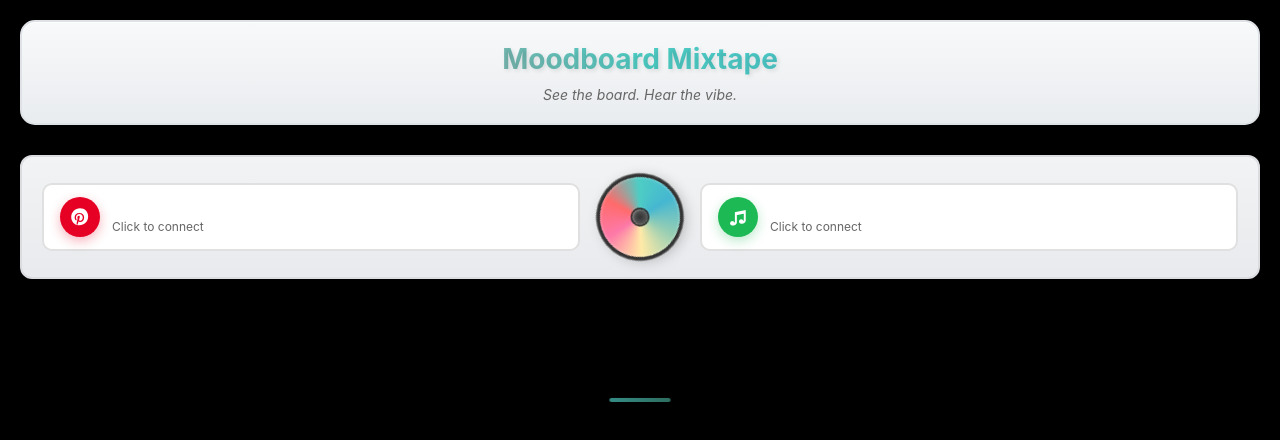
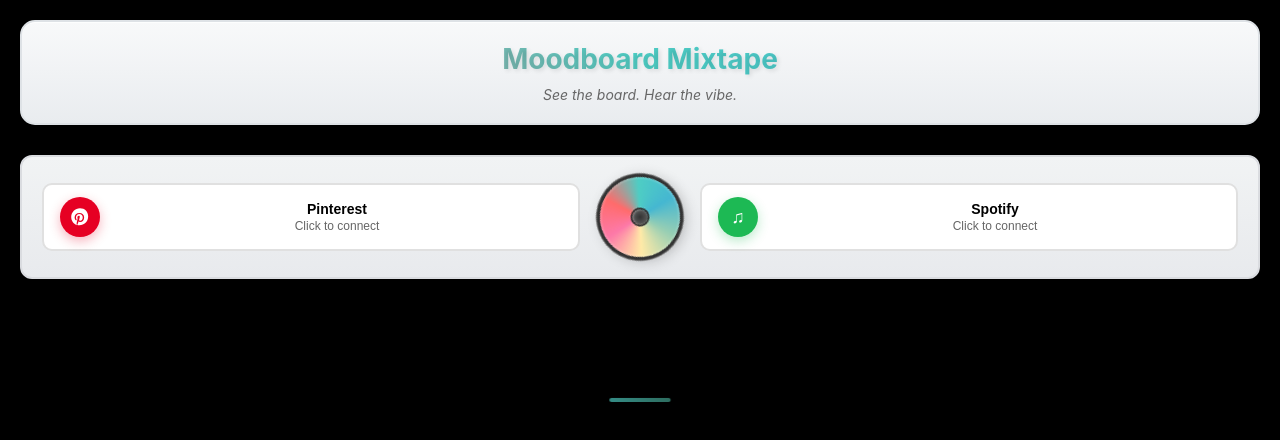
Before and after one commit to wirejayare/moodsync, a React (Create React App) app in the folder moodsync-project/frontend/: page / in a window 1280 px wide. Shown: the top 440 px of the page. Built offline with nearby package versions, Linux system fonts and the light colour scheme; a web font is replaced by a local one.

Commit message:
fix(ui): make Pinterest and Spotify connect buttons always functional and accessible

```diff
--- a/moodsync-project/frontend/src/components/ConnectionStatus.js
+++ b/moodsync-project/frontend/src/components/ConnectionStatus.js
@@ -10,12 +10,28 @@ const ConnectionStatus = ({
   onDisconnectSpotify
 }) => (
   <div className={styles.connectionStatus}>
-    <div
-      className={
-        pinterestConnected
-          ? `${styles.accountConnection} ${styles.connected}`
-          : styles.accountConnection
-      }
+    {/* Pinterest */}
+    {pinterestConnected ? (
+      <div className={`${styles.accountConnection} ${styles.connected}`}>
+        <div className={styles.pinterestLogo}>
+          <svg className={styles.pinterestSvg} viewBox="0 0 100 100" xmlns="http://www.w3.org/2000/svg">
+            <path d="M50 10c-22.1 0-40 17.9-40 40 0 16.8 10.4 31.2 25.1 37.1-.3-3.2-.7-8.1.1-11.6.7-3.2 4.1-17.5 4.1-17.5s-1.1-2.1-1.1-5.2c0-4.9 2.8-8.5 6.4-8.5 3 0 4.5 2.3 4.5 5 0 3-1.9 7.6-2.9 11.8-.8 3.5 1.8 6.4 5.2 6.4 6.3 0 11.1-6.6 11.1-16.2 0-8.5-6.1-14.4-14.8-14.4-10.1 0-16 7.6-16 15.4 0 3.1 1.2 6.3 2.6 8.1.3.4.3.7.2 1-.3 1.1-.9 3.4-1 3.9-.2.6-.5.8-1.1.5-4.2-2-6.9-8.2-6.9-13.1 0-10.7 7.8-20.5 22.4-20.5 11.8 0 20.9 8.4 20.9 19.6 0 11.7-7.4 21.1-17.6 21.1-3.4 0-6.7-1.8-7.8-3.9l-2.1 8.1c-.8 2.9-2.8 6.6-4.2 8.9 3.2 1 6.5 1.5 10 1.5 22.1 0 40-17.9 40-40S72.1 10 50 10z" fill="white"/>
+          </svg>
+        </div>
+        <div className={styles.connectionText}>
+          <div className={styles.connectionTitle}>Pinterest</div>
+          <div className={`${styles.connectionStatusText} ${styles.connected}`}>Connected ✓</div>
+        </div>
+        <button className={styles.disconnectBtn} onClick={onDisconnectPinterest}>
+          Disconnect
+        </button>
+      </div>
+    ) : (
+      <button
+        className={styles.accountConnection}
+        onClick={onConnectPinterest}
+        style={{ cursor: 'pointer', background: 'white', border: '2px solid #e0e0e0', display: 'flex', alignItems: 'center', gap: '12px', borderRadius: '10px', padding: '12px 16px', transition: 'all 0.3s ease' }}
+        aria-label="Connect Pinterest"
       >
         <div className={styles.pinterestLogo}>
           <svg className={styles.pinterestSvg} viewBox="0 0 100 100" xmlns="http://www.w3.org/2000/svg">
@@ -24,47 +40,40 @@ const ConnectionStatus = ({
         </div>
         <div className={styles.connectionText}>
           <div className={styles.connectionTitle}>Pinterest</div>
-        <div className={
-          pinterestConnected
-            ? `${styles.connectionStatusText} ${styles.connected}`
-            : styles.connectionStatusText
-        }>
-          {pinterestConnected ? 'Connected ✓' : 'Click to connect'}
+          <div className={styles.connectionStatusText}>Click to connect</div>
         </div>
-      </div>
-      {pinterestConnected && (
-        <button className={styles.disconnectBtn} onClick={onDisconnectPinterest}>
-          Disconnect
       </button>
     )}
-    </div>
+    {/* Mixer */}
     <div className={styles.connectionMixer}>
       <div className={styles.cd}></div>
     </div>
-    <div
-      className={
-        spotifyConnected
-          ? `${styles.accountConnection} ${styles.connected}`
-          : styles.accountConnection
-      }
+    {/* Spotify */}
+    {spotifyConnected ? (
+      <div className={`${styles.accountConnection} ${styles.connected}`}>
+        <div className={styles.spotifyLogo}>♫</div>
+        <div className={styles.connectionText}>
+          <div className={styles.connectionTitle}>Spotify</div>
+          <div className={`${styles.connectionStatusText} ${styles.connected}`}>Connected ✓</div>
+        </div>
+        <button className={styles.disconnectBtn} onClick={onDisconnectSpotify}>
+          Disconnect
+        </button>
+      </div>
+    ) : (
+      <button
+        className={styles.accountConnection}
+        onClick={onConnectSpotify}
+        style={{ cursor: 'pointer', background: 'white', border: '2px solid #e0e0e0', display: 'flex', alignItems: 'center', gap: '12px', borderRadius: '10px', padding: '12px 16px', transition: 'all 0.3s ease' }}
+        aria-label="Connect Spotify"
       >
         <div className={styles.spotifyLogo}>♫</div>
         <div className={styles.connectionText}>
           <div className={styles.connectionTitle}>Spotify</div>
-        <div className={
-          spotifyConnected
-            ? `${styles.connectionStatusText} ${styles.connected}`
-            : styles.connectionStatusText
-        }>
-          {spotifyConnected ? 'Connected ✓' : 'Click to connect'}
+          <div className={styles.connectionStatusText}>Click to connect</div>
         </div>
-      </div>
-      {spotifyConnected && (
-        <button className={styles.disconnectBtn} onClick={onDisconnectSpotify}>
-          Disconnect
       </button>
     )}
-    </div>
   </div>
 );
 
```
Lines whose indentation alone changed are shown as unchanged.
